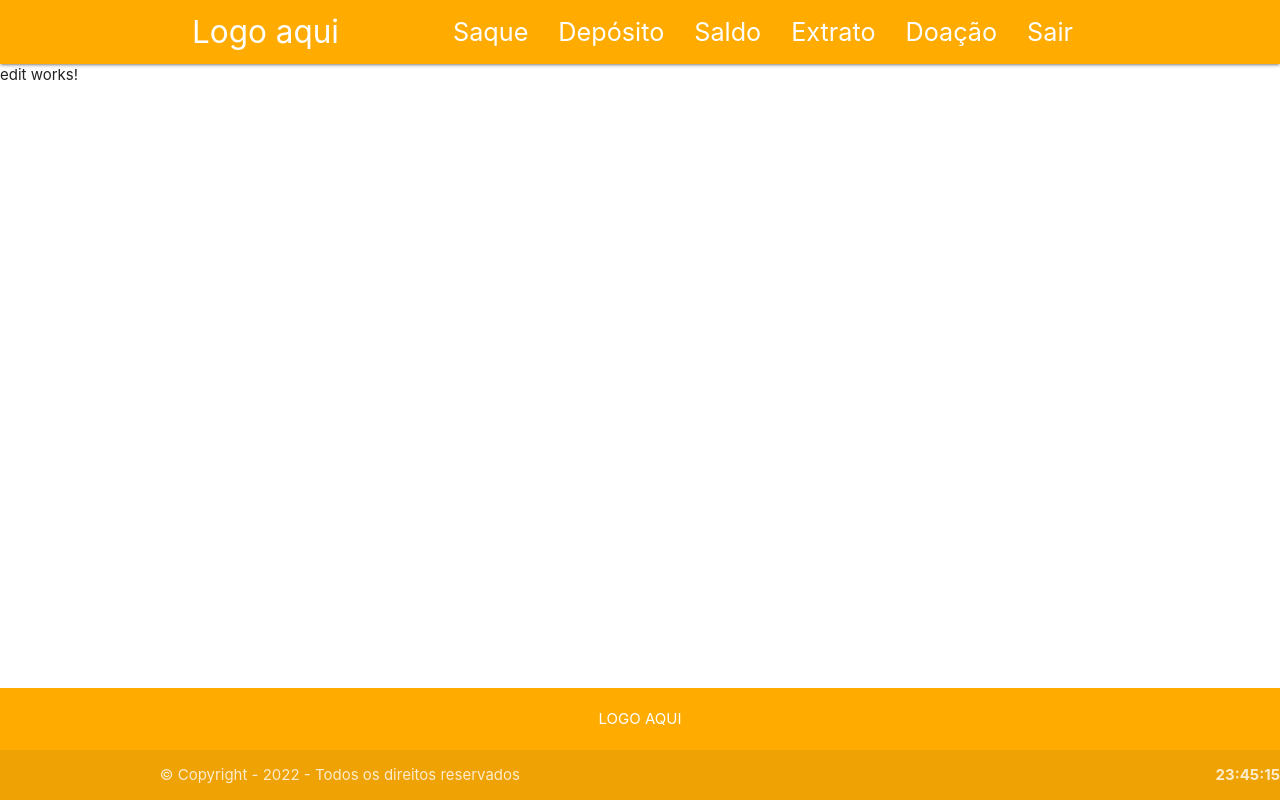
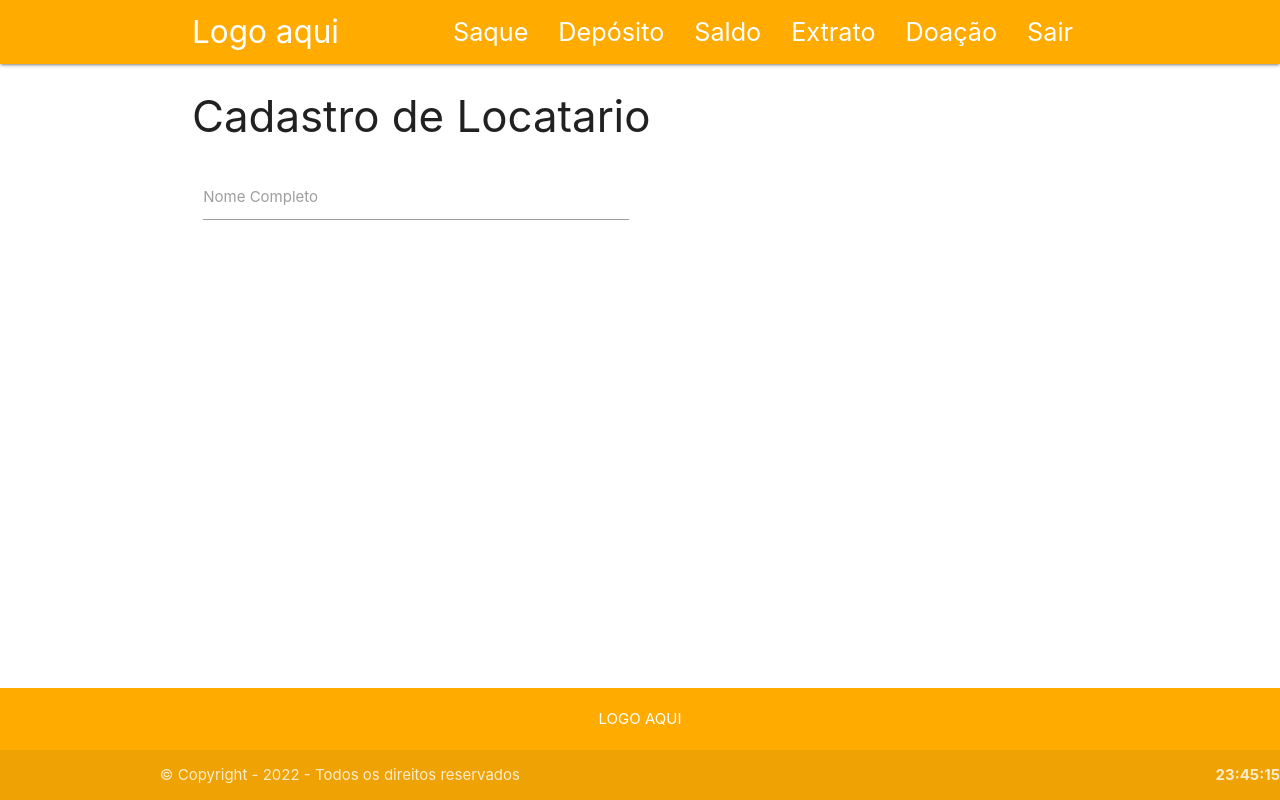
Before and after one commit to eug3nio/controle-de-imoveis-alugados, an Angular app: page / in a window 1280 px wide. Built offline with nearby package versions, Linux system fonts and the light colour scheme; no server answers.

Commit message:
Iniciando a tela de cadastro de locatario

```diff
--- a/src/app/app.component.html
+++ b/src/app/app.component.html
@@ -2,7 +2,8 @@
   <app-menu></app-menu>
 </header>
 <main>
-  <app-edit-imovel></app-edit-imovel>
+  <!-- <router-outlet></router-outlet> -->
+  <app-edit-locatario></app-edit-locatario>
 </main>
 <app-footer>
   <span style="font-weight: bold">{{
--- a/src/app/locatario/edit/edit.component.html
+++ b/src/app/locatario/edit/edit.component.html
@@ -1 +1,13 @@
-<p>edit works!</p>
+<div class="container">
+  <h3>Cadastro de Locatario</h3>
+  <div class="row">
+    <form class="col s12">
+      <div class="row">
+        <div class="input-field col s6">
+          <input id="last_name" type="text" class="validate">
+          <label for="last_name">Nome Completo</label>
+        </div>
+      </div>
+    </form>
+  </div>
+</div>
```
